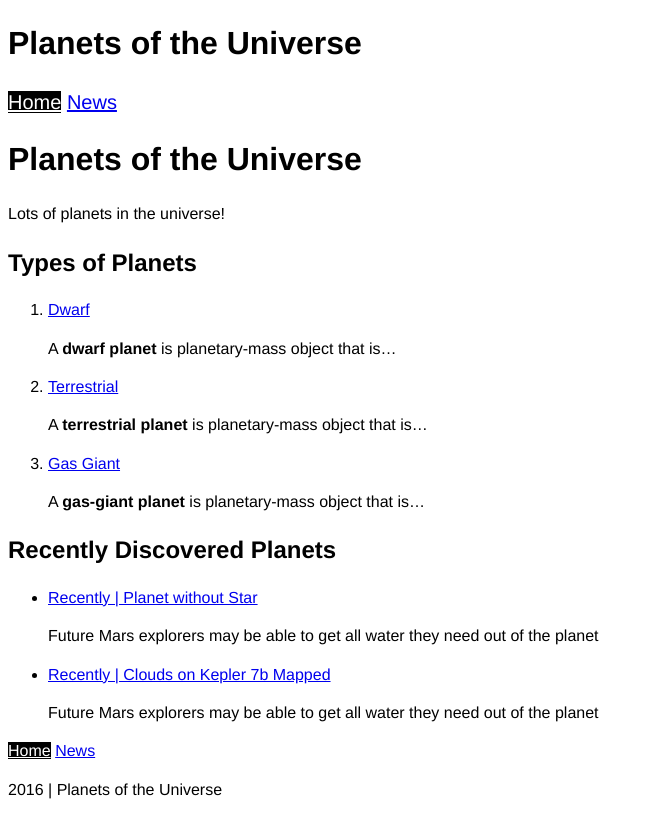
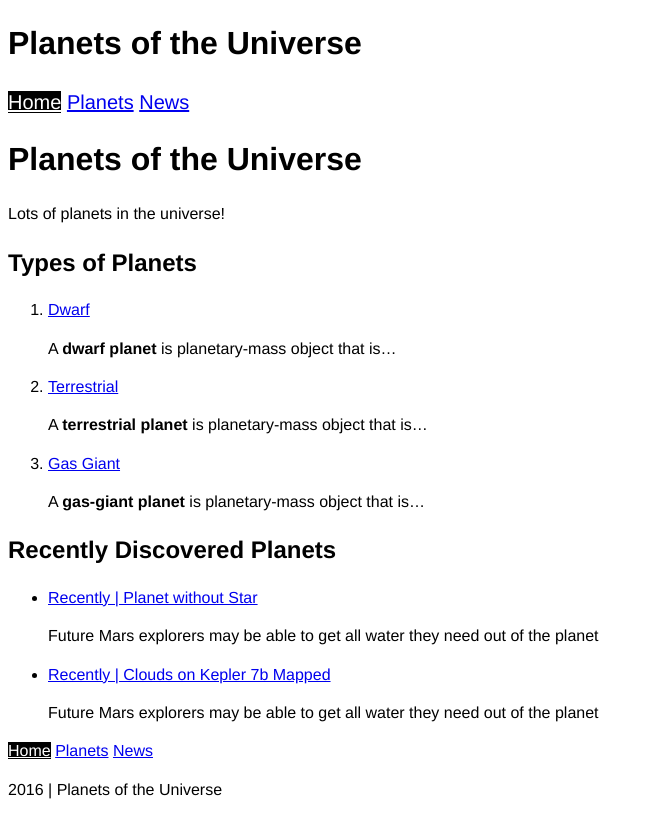
Before and after one commit to ricardo-valente/jekyll, a Jekyll site: the page built from index.html, in a window 1280 px wide. Shown: the top 838 px of the page, without its empty margins (0-654 px from the left). Built offline with Jekyll 4.4.1, drawn with Linux system fonts in a browser that asks for light colours; Markdown is read by kramdown in place of the engine named in the settings.

Commit message:
Added planets folder & nav item

```diff
--- a/_includes/nav.html
+++ b/_includes/nav.html
@@ -1,6 +1,7 @@
 <nav>
 	<ul class="nav {{include.navClass}}">
 		<li><a href="{{site.baseurl}}/index.html" class="{% if page.url == '/' %}current{% endif %}">Home</a></li>
+		<li><a href="{{site.baseurl}}/planets/" class="{% if page.url == '/planets' %}current{% endif %}">Planets</a></li>
 		<li><a href="{{site.baseurl}}/news.html" class="{% if page.url contains 'news' or page.url contains 'recently-discovered' %}current{% endif %}">News</a></li>
 	</ul>
 </nav>
--- /dev/null
+++ b/planets/index.html
@@ -0,0 +1,5 @@
+---
+layout: default
+---
+
+<h1>Planets</h1>
```
